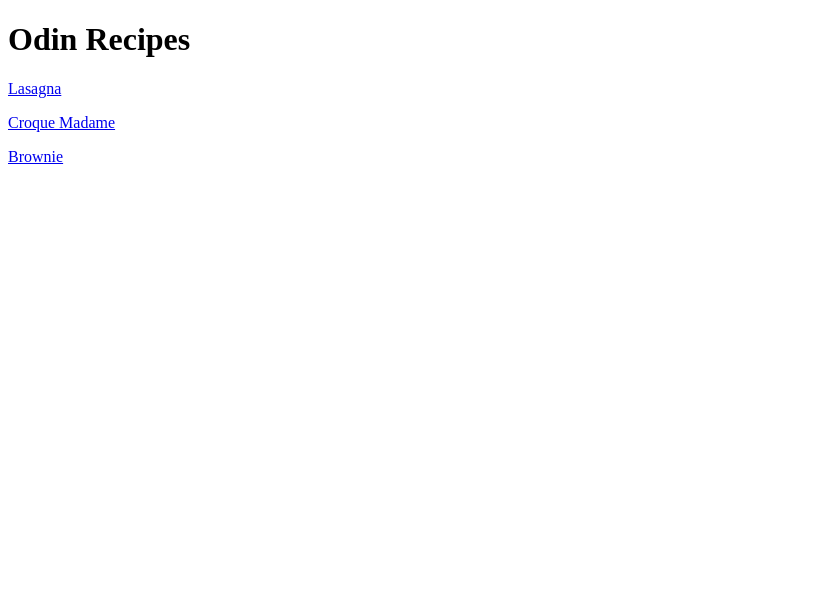
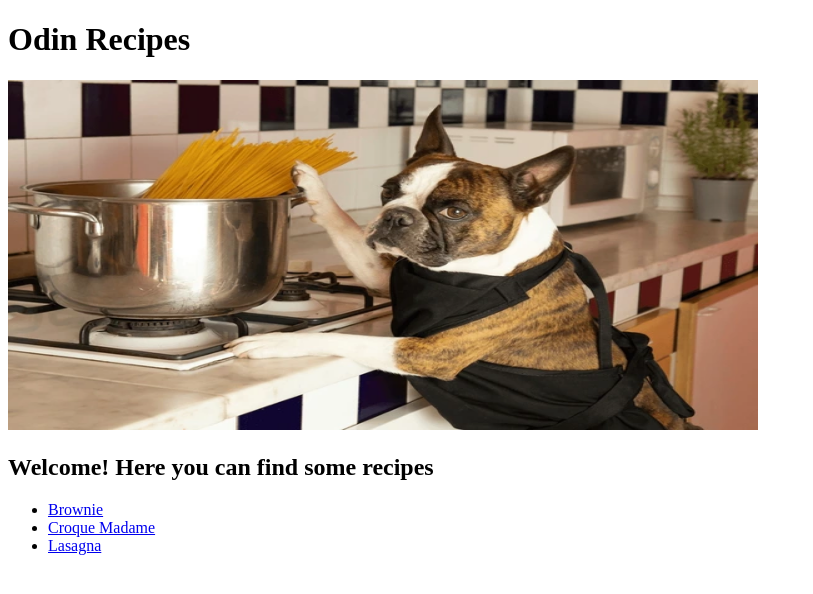
Before and after one commit to FeCasteloHub/odin-recipes, a plain HTML site: page index.html in a window 1280 px wide. Shown: the whole page, without its empty margins (0-813 px from the left). Drawn offline with Linux system fonts and the light colour scheme.

Commit message:
Change Main Page
Adjust Font Size for titles in lasagna.html, brownie.html and index.html

```diff
--- a/index.html
+++ b/index.html
@@ -1,14 +1,17 @@
 <!DOCTYPE html>
-<htm lang="en">
+<htm lang="en-US">
     <head>
         <meta charset="UTF-8">
-        <title>Odin Project</title>
+        <title>Odin Recipes</title>
     </head>
     <body>
         <h1>Odin Recipes</h1>
-        <p><a href="recipes/lasagna.html">Lasagna</a></p>
-        <p><a href="recipes/croque-madame.html
-        ">Croque Madame</a></p>
-        <p><a href="recipes/brownie.html">Brownie</a></p>
+        <img src="recipes/images/dogCooking.jpg" alt="Dog Cooking Photo" width="750" height="350">
+        <p><h2>Welcome! Here you can find some recipes</h2></p>
+        <ul>
+            <li><a href="recipes/brownie.html">Brownie</a></li>
+            <li><a href="recipes/croque-madame.html">Croque Madame</a></li>
+            <li><a href="recipes/lasagna.html">Lasagna</a></li>
+        </ul>
     </body>
 </html>
```
Also changed, not shown: recipes/brownie.html (+3 -3 lines), recipes/croque-madame.html (+4 -4 lines), recipes/images/dogCooking.jpg (added).
